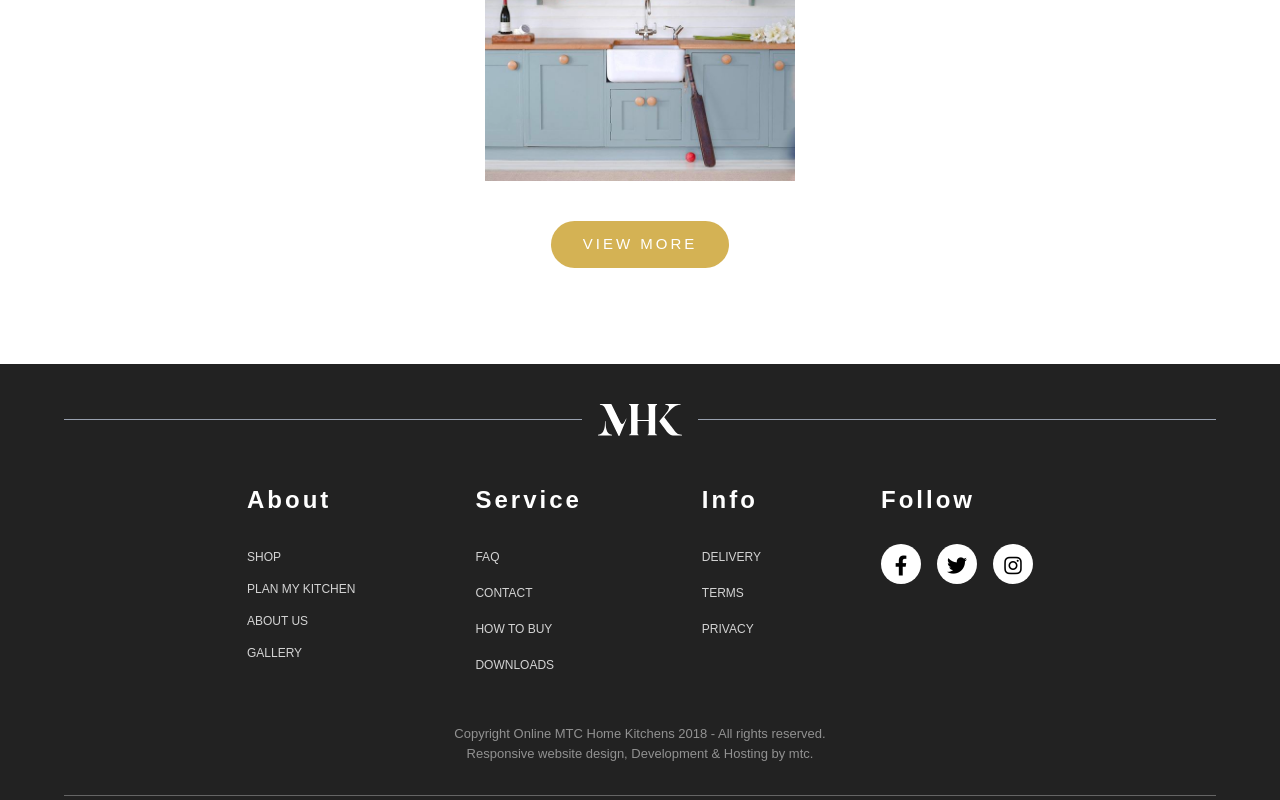
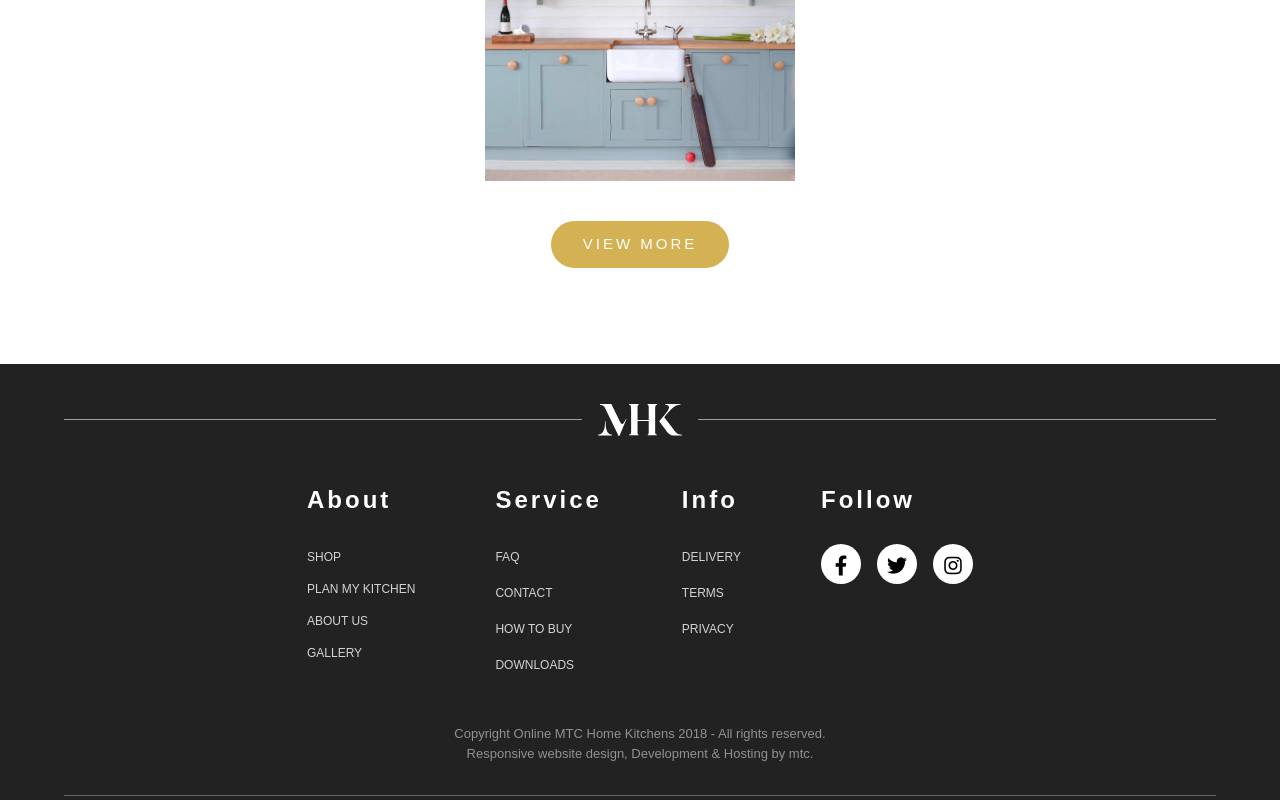
Before and after one commit to shamaz332/mtc, a Next.js app: page / in a window 1280 px wide. Shown: the part 2800-3600 px from the top of the page. Built offline with nearby package versions, Linux system fonts and the light colour scheme.

Commit message:
minor fixes

```diff
--- a/src/components/Footer.tsx
+++ b/src/components/Footer.tsx
@@ -18,7 +18,7 @@ const Footer = () => {
 
         <div className="flex justify-center mt-[44px]">
           {/* Navigation Links - Horizontal Layout */}
-          <div className="flex flex-col sm:flex-row text-left gap-30">
+          <div className="flex flex-col sm:flex-row text-left gap-10 lg:gap-20 2xl:gap-30">
             {/* About Column */}
             <div className="mb-8 lg:mb-12">
               <h3 className="font-helvetica text-lg lg:text-2xl tracking-[3px] mb-7 font-bold text-white">
--- a/src/components/Header.tsx
+++ b/src/components/Header.tsx
@@ -60,7 +60,7 @@ const Header = () => {
       </div>
 
       {/* Mobile Header - Visible on screens smaller than md */}
-      <div className="md:hidden flex items-center justify-Pbetween w-full h-[60px] px-4 relative">
+      <div className="md:hidden flex items-center justify-between w-full h-[60px] px-4 relative">
         {/* Mobile Logo */}
         <div className="flex-shrink-0">
           <Image
```
